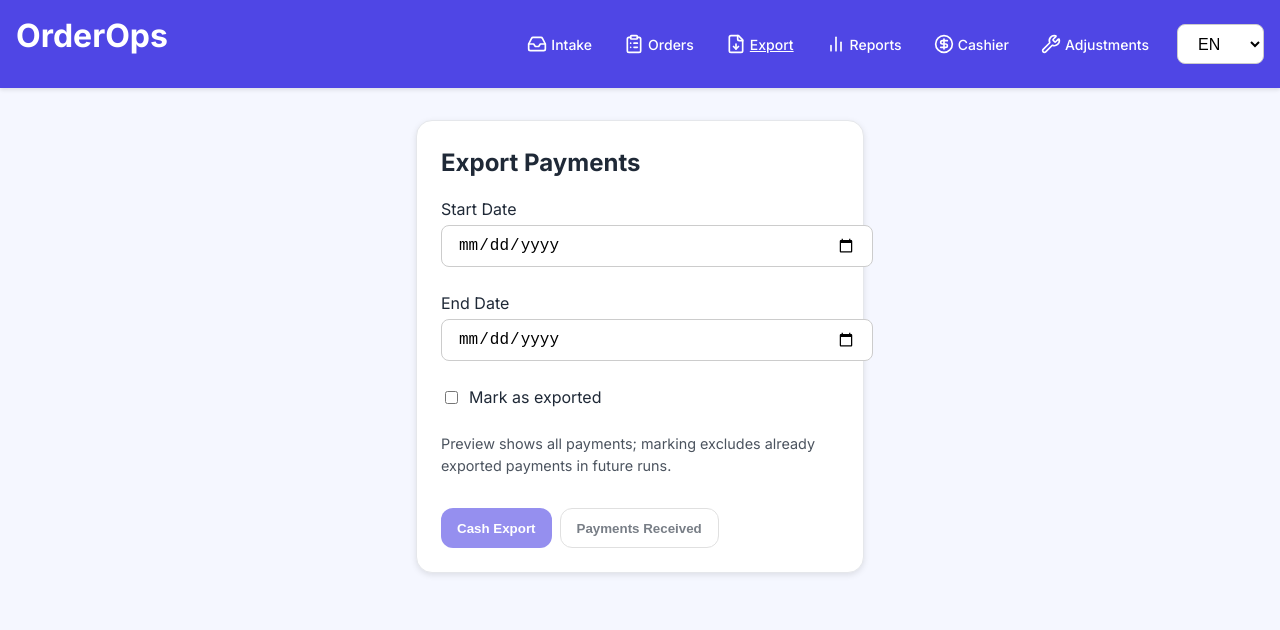
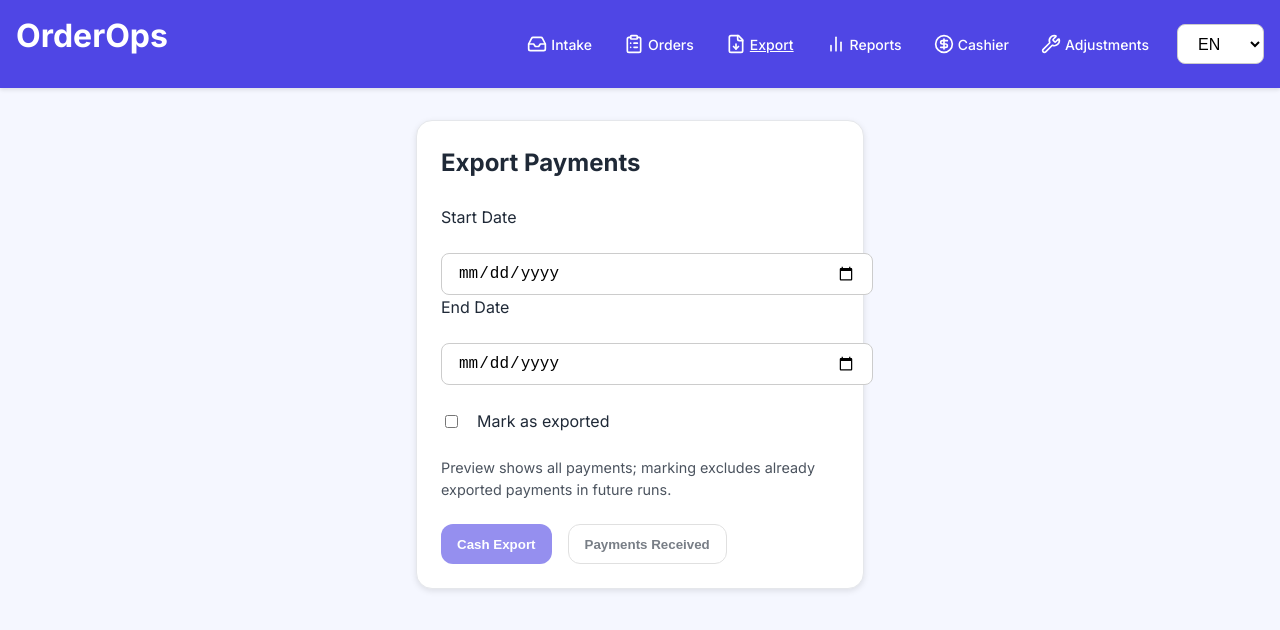
Before and after one commit to contactevin2u/orderops-fullstack, a Next.js app in the folder frontend/: page /export in a window 1280 px wide. Shown: the top 630 px of the page. Built offline with nearby package versions, Linux system fonts and the light colour scheme; no server answers.

Commit message:
feat: refine layout spacing with card utilities

```diff
--- a/frontend/components/Card.tsx
+++ b/frontend/components/Card.tsx
@@ -1,6 +1,14 @@
 import React from 'react';
 import clsx from 'clsx';
 
-export default function Card({ children, className }: { children: React.ReactNode; className?: string }) {
-  return <div className={clsx('card', className)}>{children}</div>;
+type Props = React.HTMLAttributes<HTMLDivElement> & {
+  children: React.ReactNode;
+};
+
+export default function Card({ children, className, ...rest }: Props) {
+  return (
+    <div className={clsx('card', className)} {...rest}>
+      {children}
+    </div>
+  );
 }
--- a/frontend/pages/export.tsx
+++ b/frontend/pages/export.tsx
@@ -20,28 +20,28 @@ export default function ExportPage() {
 
   return (
     <div className="small-container stack">
-        <Card>
-          <h2 style={{ marginTop: 0, marginBottom: 16 }}>Export Payments</h2>
-          <div className="stack" style={{ gap: 8 }}>
-            <div>
-              <label style={{ display: 'block', marginBottom: 4 }}>Start Date</label>
+      <Card className="stack">
+        <h2>Export Payments</h2>
+        <div className="stack">
+          <label className="stack">
+            <span>Start Date</span>
             <input
               className="input"
               type="date"
               value={start}
               onChange={(e) => setStart(e.target.value)}
             />
-            </div>
-            <div>
-              <label style={{ display: 'block', marginBottom: 4 }}>End Date</label>
+          </label>
+          <label className="stack">
+            <span>End Date</span>
             <input
               className="input"
               type="date"
               value={end}
               onChange={(e) => setEnd(e.target.value)}
             />
-            </div>
-            <label style={{ display: 'flex', alignItems: 'center', gap: 8 }}>
+          </label>
+          <label className="cluster">
             <input
               type="checkbox"
               checked={mark}
@@ -53,7 +53,7 @@ export default function ExportPage() {
             Preview shows all payments; marking excludes already exported
             payments in future runs.
           </div>
-            <div style={{ display: 'flex', gap: 8, paddingTop: 8 }}>
+          <div className="cluster">
             <Button onClick={() => download('cash')} disabled={!start || !end}>
               Cash Export
             </Button>
```
Also changed, not shown: frontend/pages/cashier.tsx (+18 -17 lines). Lines whose indentation alone changed are shown as unchanged.
